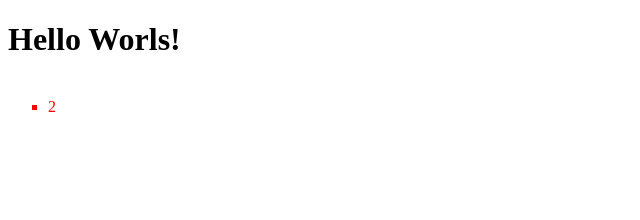
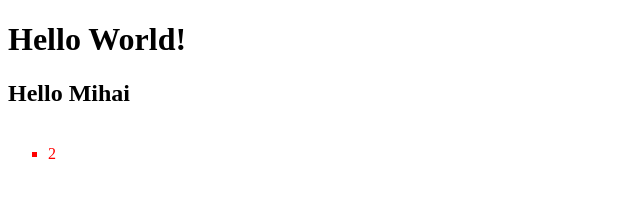
Before and after one commit to Mihail78/projectGitBeOnMa, a plain HTML site: page index.html in a window 1280 px wide. Shown: the whole page, without its empty margins (0-640 px from the left). Drawn offline with Linux system fonts and the light colour scheme.

Commit message:
index.html mod

```diff
--- a/index.html
+++ b/index.html
@@ -6,7 +6,8 @@
 	<link rel="stylesheet" href="css/style.css">
 </head>
 <body>
-	<h1>Hello Worls!</h1>
+	<h1>Hello World!</h1>
+	<h2>Hello Mihai</h2>
 	<section class="section">
 		<div class="container">
 			<nav></nav>
```
